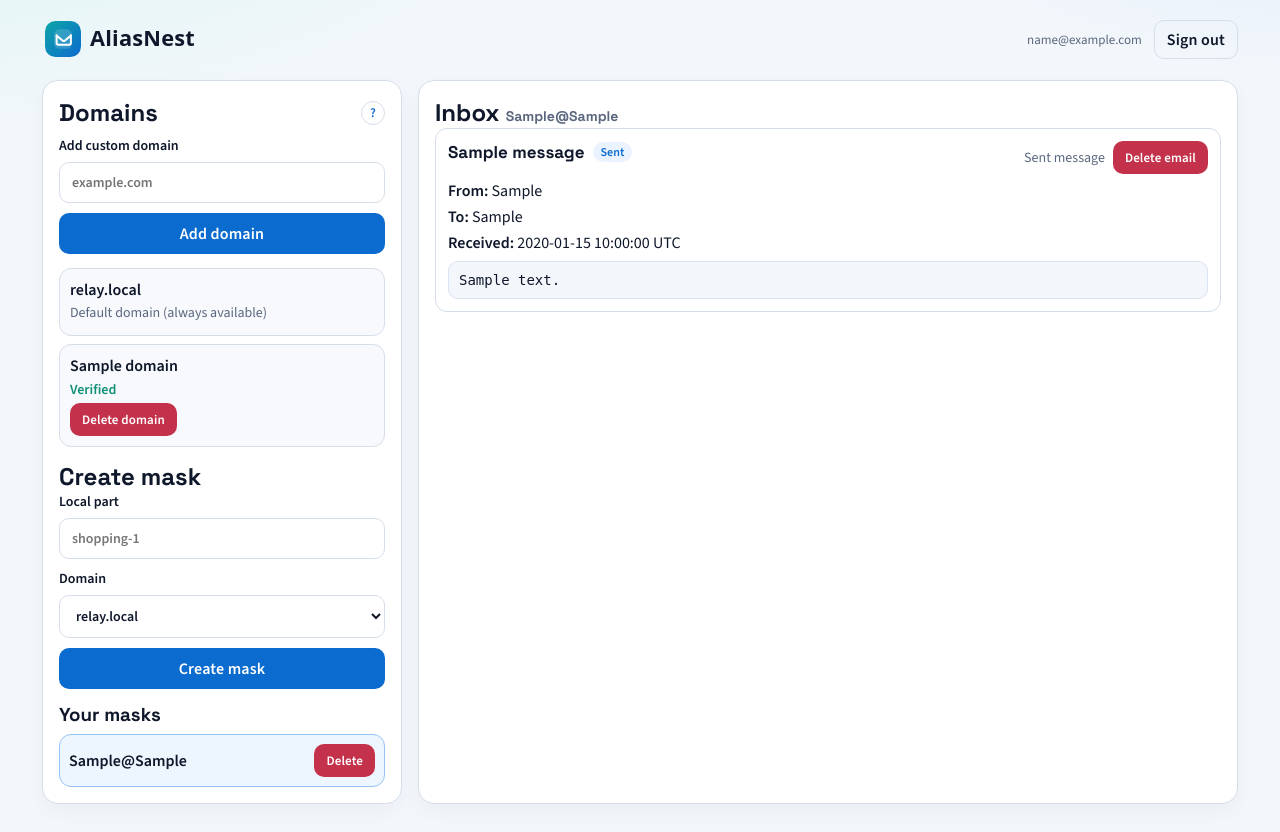
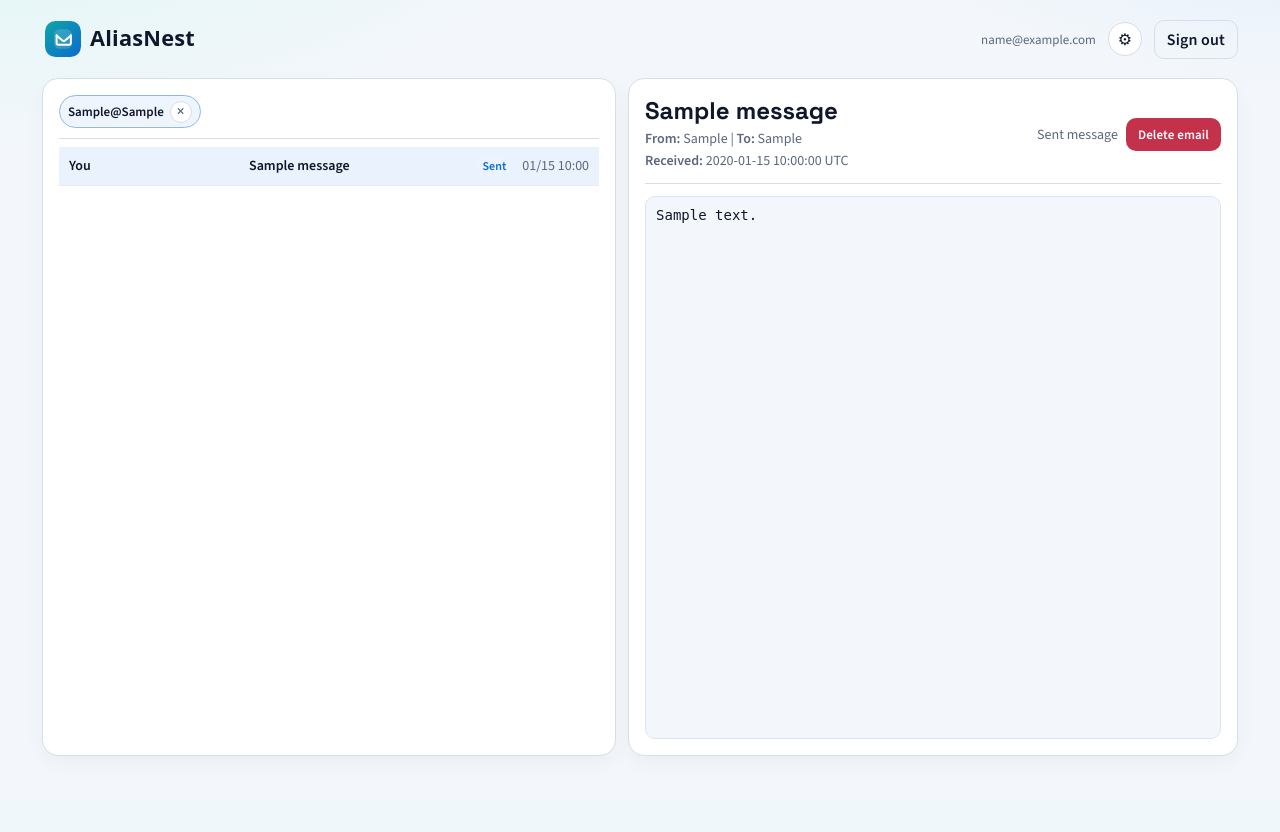
Before and after one commit to agarwalvijay/aliasnest, a FastAPI app: page /dashboard in a window 1280 px wide. After the commit the page ends 756 px from the top, so only its background shows below. Run offline with FastAPI, Linux system fonts and the light colour scheme; the visitor is signed in with stand-in values (Sample User, id 1); tables that the repository leaves empty hold one stand-in row (values such as "Sample post").

Commit message:
Refactor dashboard into settings drawer and compact split inbox

```diff
--- a/app/main.py
+++ b/app/main.py
@@ -138,6 +138,27 @@ def _reply_metadata(message: Message) -> tuple[str, str, str, str]:
     if not reply_address:
         _, reply_address = parseaddr(message.from_addr)
     return reply_address, message_id.strip(), references.strip(), subject
+
+
+def _extract_message_body(message: Message) -> str:
+    try:
+        raw_path = Path(message.raw_path)
+        if not raw_path.exists():
+            return message.text_preview or ""
+        parsed = BytesParser(policy=policy.default).parsebytes(raw_path.read_bytes())
+        if parsed.is_multipart():
+            for part in parsed.walk():
+                if part.get_content_type() == "text/plain":
+                    content = part.get_content()
+                    if content:
+                        return str(content).strip()
+        elif parsed.get_content_type() == "text/plain":
+            content = parsed.get_content()
+            if content:
+                return str(content).strip()
+    except Exception:
+        pass
+    return message.text_preview or ""
 
 
 def _send_reply_email(mask: Mask, target_email: str, reply_body: str, in_reply_to: str, references: str, original_subject: str):
@@ -383,6 +404,7 @@ def logout_action(request: Request):
 def dashboard(
     request: Request,
     selected_mask: Optional[int] = None,
+    selected_message: Optional[int] = None,
     user: User = Depends(require_user),
     db: Session = Depends(get_db),
 ):
@@ -409,6 +431,16 @@ def dashboard(
             .limit(100)
         ).all()
 
+    active_message = None
+    if active_mask and messages:
+        if selected_message:
+            active_message = db.scalar(
+                select(Message)
+                .where(Message.id == selected_message, Message.mask_id == active_mask.id)
+            )
+        if not active_message:
+            active_message = messages[0]
+
     return templates.TemplateResponse(
         "dashboard.html",
         {
@@ -426,6 +458,8 @@ def dashboard(
             "mx_target_host": MX_TARGET_HOST,
             "public_smtp_port": PUBLIC_SMTP_PORT,
             "can_reply_active_mask": bool(active_mask and _can_send_from_domain(active_mask.domain)),
+            "active_message": active_message,
+            "active_message_body": _extract_message_body(active_message) if active_message else "",
             "now": datetime.utcnow(),
         },
     )
--- a/app/static/styles.css
+++ b/app/static/styles.css
@@ -132,6 +132,182 @@ button.danger:hover {
   margin: 0;
   font-size: 13px;
   color: var(--muted);
+}
+
+.icon-btn {
+  width: 34px;
+  height: 34px;
+  padding: 0;
+  border-radius: 999px;
+  border: 1px solid var(--line);
+  background: #fff;
+  color: var(--ink);
+  display: grid;
+  place-items: center;
+  cursor: pointer;
+  font-size: 16px;
+}
+
+.settings-drawer {
+  position: relative;
+}
+
+.settings-drawer summary {
+  list-style: none;
+}
+
+.settings-drawer summary::-webkit-details-marker {
+  display: none;
+}
+
+.settings-panel {
+  position: absolute;
+  top: 42px;
+  right: 0;
+  width: min(420px, 92vw);
+  max-height: calc(100vh - 80px);
+  overflow: auto;
+  z-index: 30;
+}
+
+.banner {
+  max-width: 1240px;
+  margin: 4px auto 0;
+  padding: 0 22px;
+}
+
+.inbox-layout {
+  max-width: 1240px;
+  margin: 0 auto;
+  padding: 12px 22px 28px;
+  display: grid;
+  gap: 12px;
+  grid-template-columns: minmax(420px, 48%) minmax(0, 1fr);
+}
+
+.list-pane,
+.read-pane {
+  height: calc(100vh - 122px);
+  overflow: hidden;
+  display: flex;
+  flex-direction: column;
+}
+
+.folders-row {
+  display: flex;
+  gap: 8px;
+  flex-wrap: wrap;
+  padding-bottom: 10px;
+  border-bottom: 1px solid var(--line);
+}
+
+.folder-chip {
+  background: #fff;
+  border: 1px solid var(--line);
+  border-radius: 999px;
+  padding: 4px 8px;
+  display: inline-flex;
+  align-items: center;
+  gap: 6px;
+}
+
+.folder-chip.active {
+  border-color: #91b8ea;
+  background: #eef5ff;
+}
+
+.folder-link {
+  color: var(--ink);
+  font-size: 13px;
+  font-weight: 600;
+}
+
+.icon-link {
+  width: 22px;
+  height: 22px;
+  border-radius: 999px;
+  border: 1px solid var(--line);
+  color: var(--muted);
+  background: #fff;
+  font-size: 15px;
+  line-height: 1;
+  padding: 0;
+}
+
+.mail-list {
+  margin-top: 8px;
+  overflow: auto;
+  flex: 1;
+}
+
+.mail-row {
+  display: grid;
+  grid-template-columns: minmax(0, 1fr) auto;
+  align-items: center;
+  gap: 10px;
+  padding: 9px 10px;
+  border-bottom: 1px solid #e5eaf3;
+  color: var(--ink);
+}
+
+.mail-row:hover {
+  background: #f5f9ff;
+  text-decoration: none;
+}
+
+.mail-row.active {
+  background: #eaf2fd;
+}
+
+.mail-row-main {
+  display: grid;
+  grid-template-columns: 170px minmax(140px, 210px) minmax(0, 1fr);
+  gap: 10px;
+  align-items: center;
+  min-width: 0;
+}
+
+.mail-from,
+.mail-subject,
+.mail-preview,
+.mail-time {
+  white-space: nowrap;
+  overflow: hidden;
+  text-overflow: ellipsis;
+  font-size: 14px;
+}
+
+.mail-from {
+  font-weight: 700;
+}
+
+.mail-subject {
+  font-weight: 600;
+}
+
+.mail-preview,
+.mail-time {
+  color: var(--muted);
+}
+
+.mail-meta {
+  display: inline-flex;
+  gap: 8px;
+  align-items: center;
+}
+
+.read-head {
+  display: flex;
+  justify-content: space-between;
+  gap: 12px;
+  border-bottom: 1px solid var(--line);
+  padding-bottom: 10px;
+}
+
+.mail-body {
+  margin-top: 12px;
+  flex: 1;
+  overflow: auto;
 }
 
 .grid {
@@ -445,4 +621,22 @@ pre {
   .topbar {
     flex-wrap: wrap;
   }
+
+  .inbox-layout {
+    grid-template-columns: 1fr;
+  }
+
+  .list-pane,
+  .read-pane {
+    height: auto;
+    min-height: 360px;
+  }
+
+  .mail-row-main {
+    grid-template-columns: minmax(120px, 1fr) minmax(120px, 1fr);
+  }
+
+  .mail-preview {
+    display: none;
+  }
 }
--- a/app/templates/dashboard.html
+++ b/app/templates/dashboard.html
@@ -15,19 +15,15 @@
     <a href="/dashboard" class="brand-link"><img src="/static/logo.svg" alt="AliasNest" class="brand-mark" /></a>
     <div class="topbar-right">
       <p class="signed-in">{{ user.email }}</p>
-      <form method="post" action="/logout" class="inline-form">
-        <button type="submit" class="ghost">Sign out</button>
-      </form>
-    </div>
-  </header>
-
-  <main class="grid">
-    <section class="card control-panel">
+      <details class="settings-drawer">
+        <summary class="icon-btn" title="Settings">⚙</summary>
+        <div class="settings-panel card">
+          <h2>Settings</h2>
           {% if info %}<p class="ok">{{ info }}</p>{% endif %}
           {% if error %}<p class="error">{{ error }}</p>{% endif %}
 
           <div class="heading-row">
-        <h2>Domains</h2>
+            <h3>Domains</h3>
             <details class="help-menu">
               <summary title="Custom domain help">?</summary>
               <div class="help-card">
@@ -92,7 +88,7 @@
             {% endfor %}
           </div>
 
-      <h2>Create mask</h2>
+          <h3>Create mask</h3>
           <form method="post" action="/masks" class="stack panel">
             <label>Local part
               <input type="text" name="local_part" placeholder="shopping-1" required />
@@ -106,75 +102,91 @@
             </label>
             <button type="submit">Create mask</button>
           </form>
+        </div>
+      </details>
+      <form method="post" action="/logout" class="inline-form">
+        <button type="submit" class="ghost">Sign out</button>
+      </form>
+    </div>
+  </header>
 
-      <h3>Your masks</h3>
-      <div class="mask-list">
+  {% if info %}<p class="banner ok">{{ info }}</p>{% endif %}
+  {% if error %}<p class="banner error">{{ error }}</p>{% endif %}
+
+  <main class="inbox-layout">
+    <section class="card list-pane">
+      <div class="folders-row">
         {% if masks %}
           {% for mask in masks %}
-            <div class="mask-item {% if active_mask and active_mask.id == mask.id %}active{% endif %}">
-              <a class="mask-link" href="/dashboard?selected_mask={{ mask.id }}">
-                {{ mask.local_part }}@{{ mask.domain }}
-              </a>
+            <div class="folder-chip {% if active_mask and active_mask.id == mask.id %}active{% endif %}">
+              <a class="folder-link" href="/dashboard?selected_mask={{ mask.id }}">{{ mask.local_part }}@{{ mask.domain }}</a>
               <form method="post" action="/masks/{{ mask.id }}/delete" class="inline-form">
-                <button type="submit" class="danger">Delete</button>
+                <button type="submit" class="icon-link" title="Delete mask">×</button>
               </form>
             </div>
           {% endfor %}
         {% else %}
-          <p class="subtle">No masks yet.</p>
+          <p class="subtle">No masks yet. Create one from Settings.</p>
+        {% endif %}
+      </div>
+
+      <div class="mail-list">
+        {% if messages %}
+          {% for msg in messages %}
+            <a class="mail-row {% if active_message and active_message.id == msg.id %}active{% endif %}" href="/dashboard?selected_mask={{ active_mask.id }}&selected_message={{ msg.id }}">
+              <div class="mail-row-main">
+                <span class="mail-from">{{ msg.from_addr if not msg.is_outbound else 'You' }}</span>
+                <span class="mail-subject">{{ msg.subject }}</span>
+                <span class="mail-preview">{{ msg.text_preview|truncate(100) }}</span>
+              </div>
+              <div class="mail-meta">
+                {% if msg.is_outbound %}<span class="chip chip-sent">Sent</span>{% else %}<span class="chip chip-inbound">Received</span>{% endif %}
+                <span class="mail-time">{{ msg.received_at.strftime('%m/%d %H:%M') }}</span>
+              </div>
+            </a>
+          {% endfor %}
+        {% else %}
+          <p class="subtle">No messages yet for this mask.</p>
         {% endif %}
       </div>
     </section>
 
-    <section class="card inbox-panel">
-      <h2>Inbox {% if active_mask %}<span class="subtle">{{ active_mask.local_part }}@{{ active_mask.domain }}</span>{% endif %}</h2>
-      {% if messages %}
-        <div class="messages">
-          {% for msg in messages %}
-            <article class="message">
-              <div class="message-head">
-                <div class="message-title-row">
-                  <h4>{{ msg.subject }}</h4>
-                  {% if msg.is_outbound %}
-                    <span class="chip chip-sent">Sent</span>
-                  {% else %}
-                    <span class="chip chip-inbound">Received</span>
-                  {% endif %}
+    <section class="card read-pane">
+      {% if active_message %}
+        <div class="read-head">
+          <div>
+            <h2>{{ active_message.subject }}</h2>
+            <p class="subtle"><strong>From:</strong> {{ active_message.from_addr }} | <strong>To:</strong> {{ active_message.to_addr }}</p>
+            <p class="subtle"><strong>Received:</strong> {{ active_message.received_at.strftime('%Y-%m-%d %H:%M:%S') }} UTC</p>
           </div>
           <div class="message-actions">
-                  {% if can_reply_active_mask and not msg.is_outbound %}
+            {% if can_reply_active_mask and not active_message.is_outbound %}
               <details class="reply-menu">
                 <summary class="action-link">Reply</summary>
-                      <form method="post" action="/messages/{{ msg.id }}/reply" class="stack reply-form">
+                <form method="post" action="/messages/{{ active_message.id }}/reply" class="stack reply-form">
                   {% if active_mask %}<input type="hidden" name="selected_mask" value="{{ active_mask.id }}" />{% endif %}
                   <label>Reply message
-                          <textarea name="reply_body" rows="4" required placeholder="Write your reply..."></textarea>
+                    <textarea name="reply_body" rows="5" required placeholder="Write your reply..."></textarea>
                   </label>
                   <button type="submit">Send reply</button>
                 </form>
               </details>
-                  {% elif msg.is_outbound %}
+            {% elif active_message.is_outbound %}
               <span class="subtle">Sent message</span>
             {% else %}
               <span class="subtle">Reply unavailable for this domain</span>
             {% endif %}
-                  <form method="post" action="/messages/{{ msg.id }}/delete" class="inline-form">
+
+            <form method="post" action="/messages/{{ active_message.id }}/delete" class="inline-form">
               {% if active_mask %}<input type="hidden" name="selected_mask" value="{{ active_mask.id }}" />{% endif %}
               <button type="submit" class="danger">Delete email</button>
             </form>
           </div>
         </div>
-              <p><strong>From:</strong> {{ msg.from_addr }}</p>
-              <p><strong>To:</strong> {{ msg.to_addr }}</p>
-              <p><strong>Received:</strong> {{ msg.received_at.strftime('%Y-%m-%d %H:%M:%S') }} UTC</p>
-              {% if msg.text_preview %}
-                <pre>{{ msg.text_preview }}</pre>
-              {% endif %}
-            </article>
-          {% endfor %}
-        </div>
+
+        <pre class="mail-body">{{ active_message_body }}</pre>
       {% else %}
-        <p class="subtle">No messages yet for this mask.</p>
+        <p class="subtle">Select an email to read it here.</p>
       {% endif %}
     </section>
   </main>
```
Lines whose indentation alone changed are shown as unchanged.
